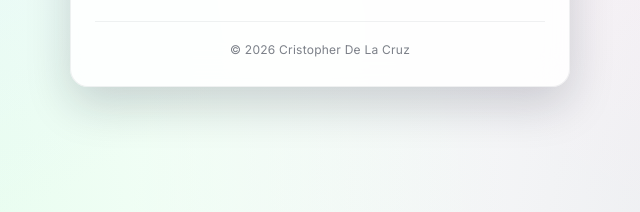
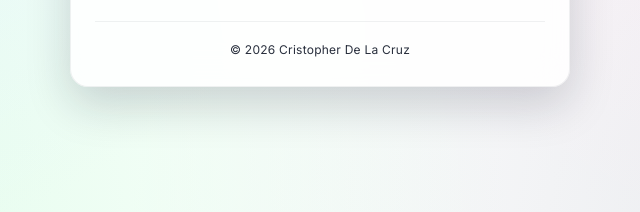
Before and after one commit to cristopheridlc/cristopherdelacruz.com, a plain HTML site: page index.html in a window 1280 px wide. In both pictures the pointer is over the element 640 px from the left and 593 px from the top of the page. Shown: the part 544-756 px from the top of the page, 320-960 px from the left. Drawn offline with Linux system fonts and the light colour scheme.

Commit message:
Add smooth hover transition to footer text

```diff
--- a/style.css
+++ b/style.css
@@ -180,6 +180,11 @@ address {
   color: var(--text-color);
   opacity: 0.55;
   letter-spacing: 0.02em;
+  transition: opacity 200ms ease-out;
+}
+
+.footer-text:hover {
+  opacity: 0.9;
 }
 
 @media (prefers-color-scheme: dark) {
```
